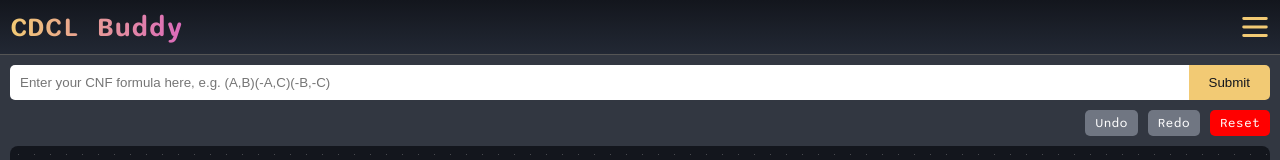
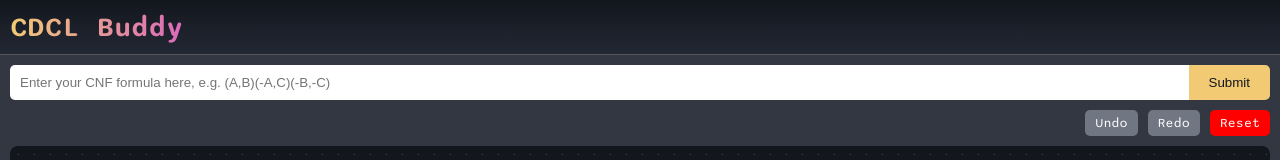
Before and after one commit to toluooshy/CDCL-Buddy, a React (Create React App) app: page / in a window 1280 px wide. Shown: the top 160 px of the page. Built offline with nearby package versions, Linux system fonts and the light colour scheme.

Commit message:
UI fixes.

```diff
--- a/src/App.js
+++ b/src/App.js
@@ -904,7 +904,7 @@ const App = () => {
             marginRight: 8,
           }}
         >
-          <img src={menu} />
+          {/* <img src={menu} /> */}
           {/* <p
             style={{
               padding: 0,
```
